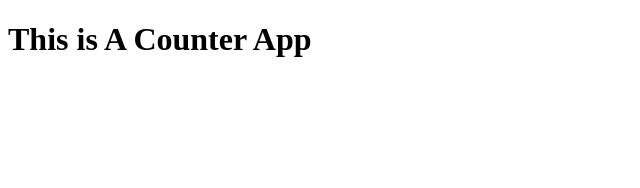
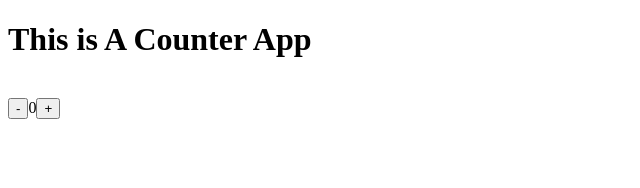
Before and after one commit to iqbal-arif/SimplifiedReactJS, a React (Vite) app in the folder Projects/counter/: page / in a window 1280 px wide. Shown: the top 188 px of the page, without its empty margins (0-640 px from the left). Built offline with nearby package versions, Linux system fonts and the light colour scheme.

Commit message:
modified:   Projects/counter/src/App.jsx

```diff
--- a/Projects/counter/src/App.jsx
+++ b/Projects/counter/src/App.jsx
@@ -6,6 +6,10 @@ function App() {
   return (
     <>
       <h1>This is A Counter App</h1>
+      <br />
+      <button>-</button>
+      <span>0</span>
+      <button>+</button>
     </>
   );
 }
```
